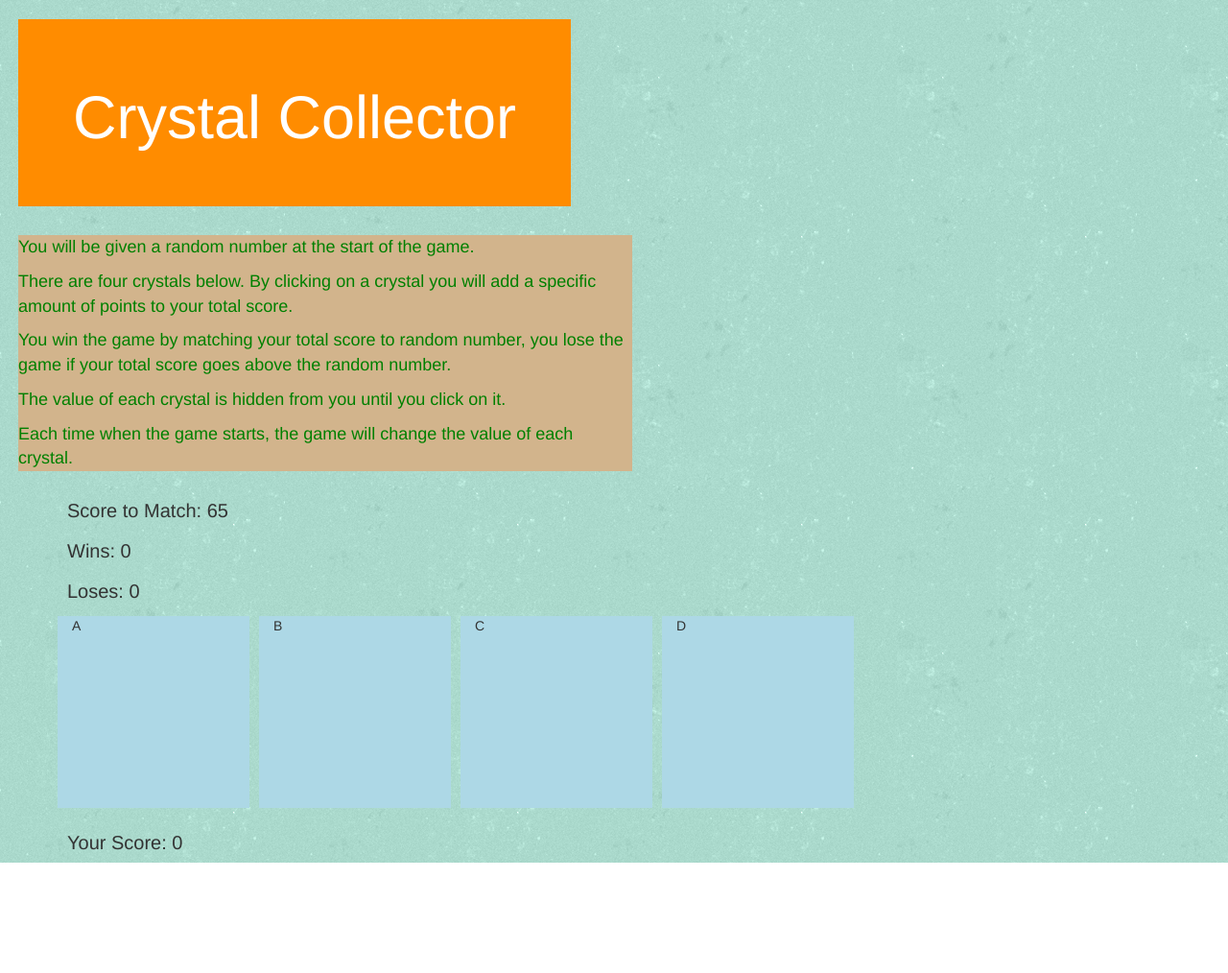
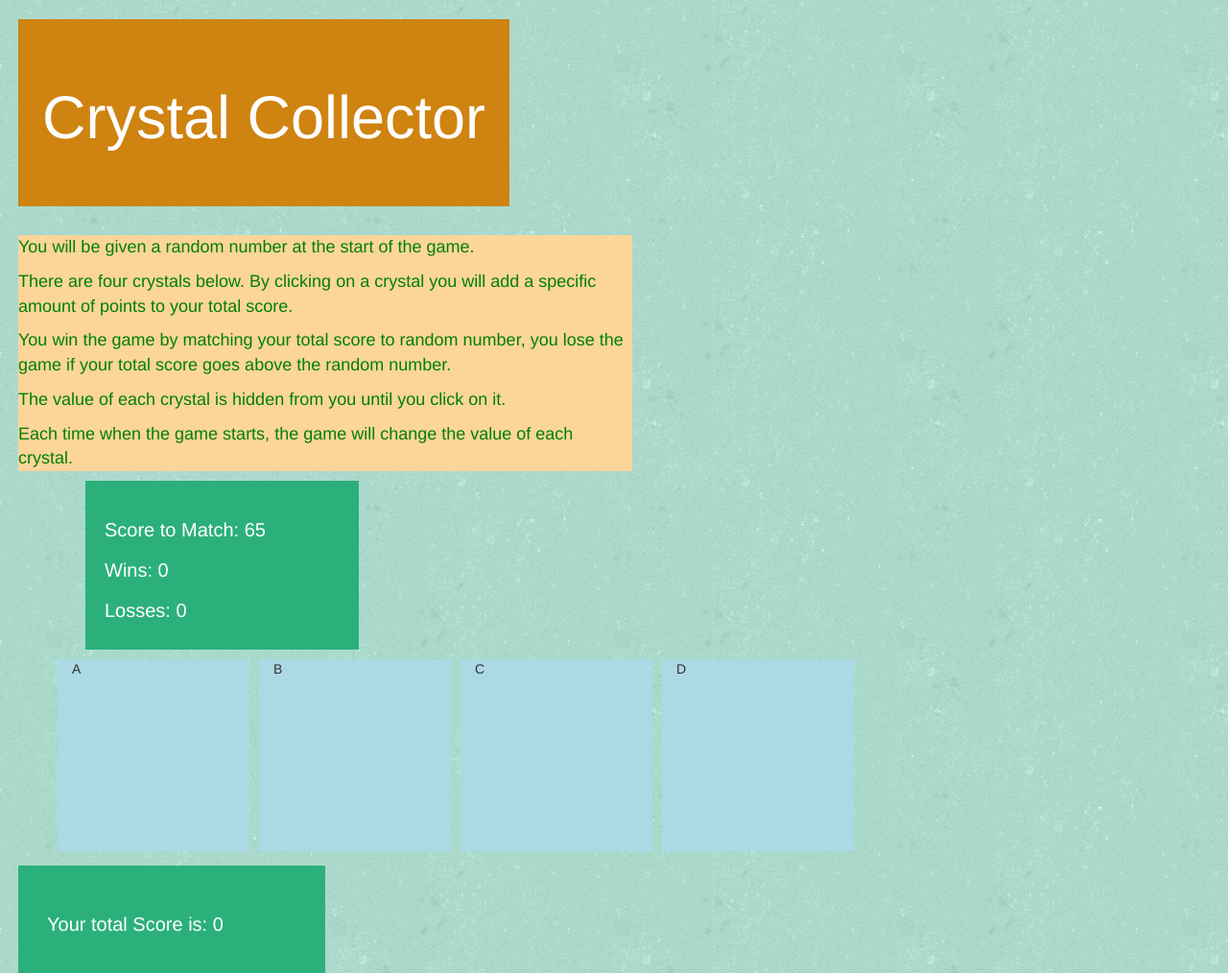
Before and after one commit to JeffOstrom/CrystalHunter, a plain HTML site: page index.html in a window 1280 px wide. Shown: the whole page at 96% size. Before the commit the page ends 899 px from the top, so only its background shows below. Drawn offline with nearby package versions, Linux system fonts and the light colour scheme.

Commit message:
JS update

```diff
--- a/assets/css/style.css
+++ b/assets/css/style.css
@@ -1,5 +1,6 @@
 body {
 	 background: url("../images/green.png");
+	 border-width: 100px;
 }
 
 /* images sizing*/
@@ -11,10 +12,10 @@ body {
 		}
 /*Jumbotron header*/
 .jumbotron {
-	width: 45%;
+	width: 40%;
     margin-left: 19px;
     text-align: center;
-    background-color: #ff8c00;
+    background-color: #CF8310;
     color: white;
     margin-top: 20px;
 }
@@ -22,12 +23,32 @@ body {
 h1 {
 	font-size: 20px;
 }
+
 /* Main instructions game*/
 .instruct {
-	background-color: #D2B48C;
+	background-color: #FCD59A;
     width: 50%;
     margin-left: 19px;
     color: green;
     font-size: 18px;
+}
 
+/* Bottom total score box*/
+#total {
+	background-color: #2CB07B;
+	margin-left: 19px;
+	color: white;
+	width: 25%;
+	padding: 30px;
+    margin-top: 10px;
 }
+
+#scoreM{
+	background-color: #2CB07B;
+    margin-left: 19px;
+    color: white;
+    width: 25%;
+    padding: 20px;
+    margin-top: 0px;
+    margin-bottom: 5px;
+}
--- a/assets/js/app.js
+++ b/assets/js/app.js
@@ -63,11 +63,13 @@ $(document).ready(function(){
 			console.log("you lost, restart");
 			losses = losses + 1;
 			// display you losses
-			$("#loses").html(losses);
+			 $("#loses").html(losses);
 			// update loses on screen
 			reStart();
 			//Restarts
 		}
 
+
+
 	});
 });
--- a/index.html
+++ b/index.html
@@ -50,12 +50,11 @@
 
     <!--body-->
     <div class="container">
-
-
+        <div id= scoreM>
         <h1>Score to Match: <span id="random"></span></h1>
         <h1>Wins: <span id="wins">0</span></h1>
-        <h1>Loses: <span id="loses">0</span></h1>
-
+        <h1>Losses: <span id="loses">0</span></h1>
+        </div>
 
         <div class="row">
             <div class="crystal col-xs-3" id="crystalA" data-points="11">A</div>
@@ -63,10 +62,10 @@
             <div class="crystal col-xs-3" id="crystalC" data-points="5">C</div>
             <div class="crystal col-xs-3" id="crystalD" data-points="3">D</div>
         </div>
-
-        <h1>Your Score: <span id="yourScore">0</span></h1>
-
     </div>
+        <div id="total">
+            <h1>Your total Score is: <span id="yourScore">0</span></h1>
+        </div>
 
 
 <script type="text/javascript" src="assets/js/app.js"></script>
```
Also changed, not shown: assets/Images/crystalA.jpeg (renamed from assets/Images/crystal1.jpeg), assets/Images/crystalB.jpg (renamed from assets/Images/crystal2.jpg), assets/Images/crystalC.jpg (renamed from assets/Images/crystal3.jpg), assets/Images/crystalD.jpeg (renamed from assets/Images/crystal4.jpeg).
